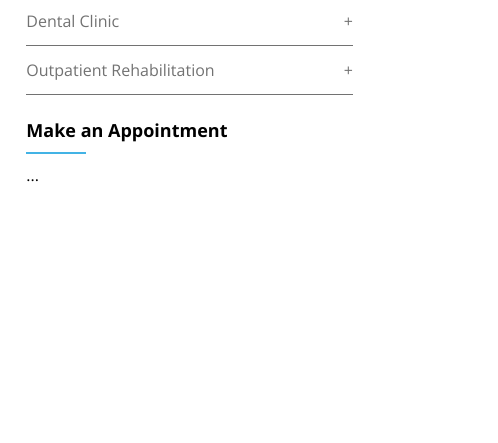
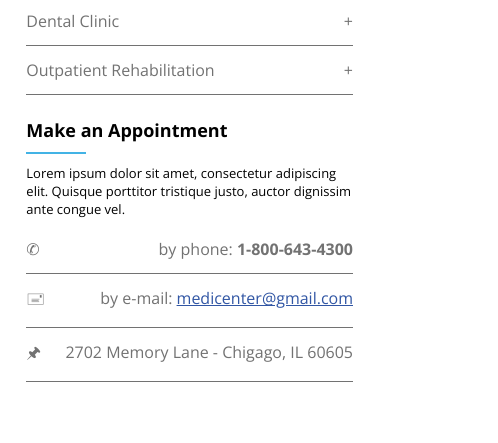
Before and after one commit to AngeloResplandes/MediCenter-Page, a plain HTML site: page index.html in a window 1280 px wide. Shown: the part 1407-1850 px from the top of the page, 782-1280 px from the left. Drawn offline with nearby package versions, Linux system fonts and the light colour scheme.

Commit message:
add make in appointment texts

```diff
--- a/index.html
+++ b/index.html
@@ -274,7 +274,25 @@
             Make an Appointment
           </div>
           <div class="title_section_bar"></div>
-          ...
+          <div class="make_an_appointment_text">
+            Lorem ipsum dolor sit amet, consectetur adipiscing elit.
+            Quisque porttitor tristique justo, auctor dignissim
+            ante congue vel.
+          </div>
+          <div class="make_an_appointment_contact">
+            <div class="block_3_borderBottom">
+              <div>✆</div>
+              <div>by phone: <strong>1-800-643-4300</strong></div>
+            </div>
+            <div class="block_3_borderBottom">
+              <div>🖃</div>
+              <div class="make_an_appointment_link">by e-mail: <a href="">medicenter@gmail.com</a></div>
+            </div>
+            <div class="block_3_borderBottom">
+              <div>🖈</div>
+              <div>2702 Memory Lane - Chigago, IL 60605</div>
+            </div>
+          </div>
         </div>
       </aside>
     </div>
@@ -315,18 +333,22 @@
       <div class="title_section">
         About Us
         <div class="title_section_bar"></div>
+        .....
       </div>
       <div class="title_section">
         Additional Links
         <div class="title_section_bar"></div>
+        .....
       </div>
       <div class="title_section">
         Latest Posts
         <div class="title_section_bar"></div>
+        .....
       </div>
       <div class="title_section">
         Latest Tweets
         <div class="title_section_bar"></div>
+        .....
       </div>
     </div>
     </div>
--- a/styles.css
+++ b/styles.css
@@ -302,6 +302,21 @@ aside a {
   text-decoration: none;
 }
 
+.make_an_appointment_text {
+  display: flex;
+  justify-content: center;
+  font-size: 13px;
+}
+
+.make_an_appointment_contact {
+  margin-top: 20px;
+}
+
+.make_an_appointment_link a {
+  text-decoration: underline;
+  color: #3156A4;
+}
+
 footer {
   display: flex;
   justify-content: center;
```
